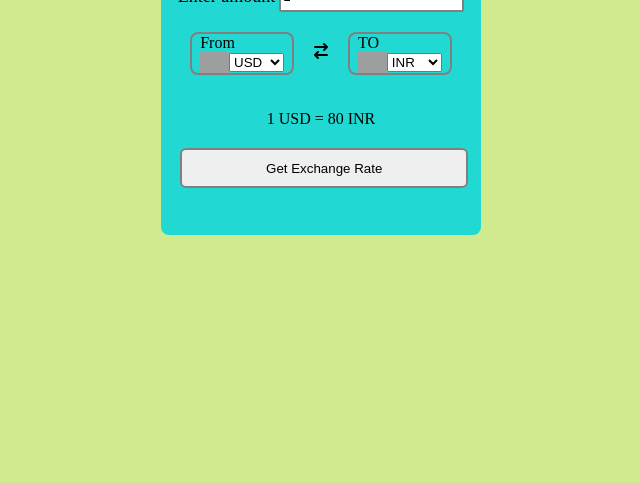
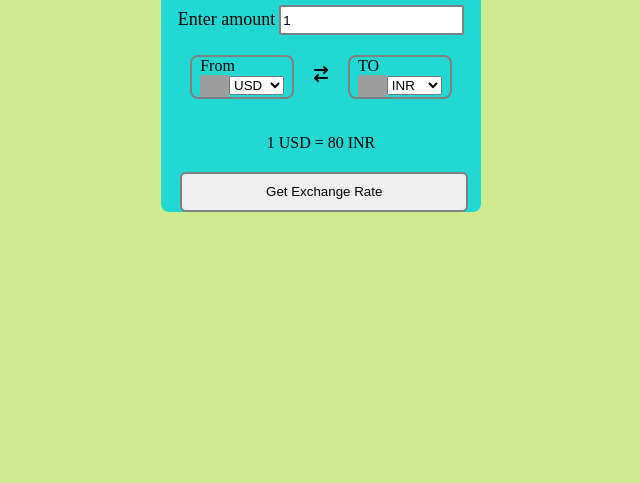
Before and after one commit to Ahad275/Currency-coverter, a plain HTML site: page index.html in a window 1280 px wide. Shown: the part 333-816 px from the top of the page, without its empty margins (319-959 px from the left). Drawn offline with Linux system fonts and the light colour scheme; no server answers; grey boxes are pictures that could not be loaded.

Commit message:
Update style.css

```diff
--- a/style.css
+++ b/style.css
@@ -8,7 +8,7 @@ body {
 
 .container {
     background-color: rgb(34, 216, 210);
-    height: 20rem;
+    height: 100%;
     min-width: 25vw;
     padding: 0px, 90px;
     border-radius: 8px ;
```
